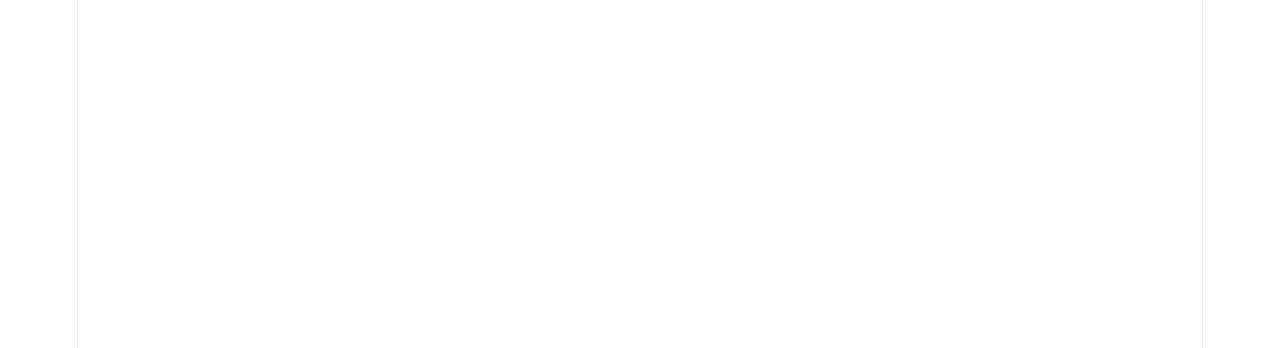
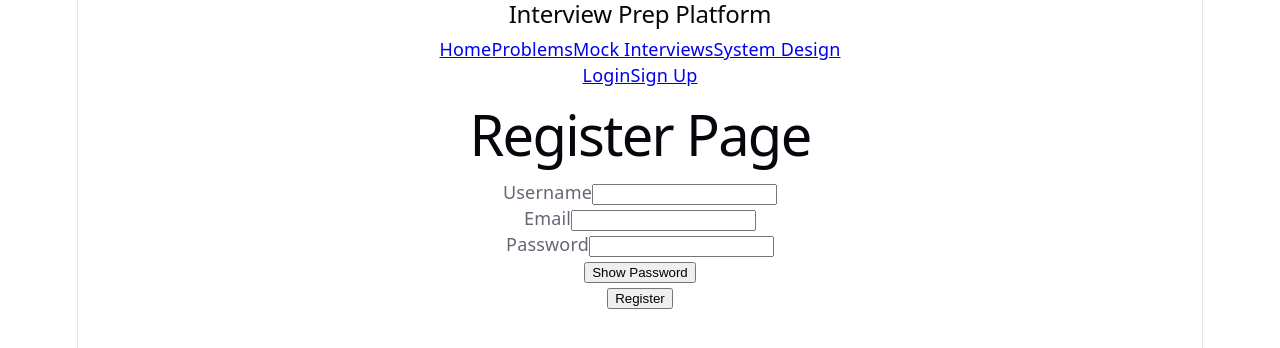
Before and after one commit to Ajaykumbhar/sde-interview-platform-frontend, a React (Vite) app: page /signup in a window 1280 px wide. Before the commit this address had no page. Shown: the top 348 px of the page. Built offline with nearby package versions, Linux system fonts and the light colour scheme.

Commit message:
Registration flow

```diff
--- /dev/null
+++ b/src/components/RegisterForm.tsx
@@ -0,0 +1,129 @@
+import { useState } from "react";
+import InputField from "./InputField";
+import Button from "./Button";
+import { registerUser } from "../services/authApi";
+import { useNavigate } from "react-router-dom";
+import { getErrorMessage } from "../utils/errorUtils";
+
+function RegisterForm() {
+  const [username, setUsername] = useState("");
+  const [usernameError, setUsernameError] = useState("");
+  const [email, setEmail] = useState("");
+  const [emailError, setEmailError] = useState("");
+  const [password, setPassword] = useState("");
+  const [passwordError, setPasswordError] = useState("");
+  const [showPassword, setShowPassword] = useState(false);
+  const [apiError, setApiError] = useState("");
+  const [loading, setLoading] = useState(false);
+  const navigate = useNavigate();
+  const handleSubmit = async (e: React.SyntheticEvent) => {
+    e.preventDefault();
+    setUsernameError("");
+    setEmailError("");
+    setPasswordError("");
+    setApiError("");
+    if (!username) {
+      setUsernameError("Username is required");
+      return;
+    }
+    if (username.length < 3) {
+      setUsernameError("Username must be at least 3 characters");
+      return;
+    }
+    if (!email) {
+      setEmailError("Email is required");
+      return;
+    }
+    const emailRegex = /^[^\s@]+@[^\s@]+\.[^\s@]+$/;
+    if (!emailRegex.test(email)) {
+      setEmailError("Enter a valid email");
+      return;
+    }
+    if (!password) {
+      setPasswordError("Password is required");
+      return;
+    }
+
+    if (password.length < 6) {
+      setPasswordError("Password must be at least 6 characters");
+      return;
+    }
+
+    try {
+      setLoading(true);
+      const response = await registerUser({
+        userName: username,
+        userEmail: email,
+        userPassword: password,
+      });
+      console.log("User registered successfully:", response.data);
+      navigate("/login", {
+        state: {
+          message: "Registration successful. Please login.",
+        },
+      });
+    } catch (err: unknown) {
+      console.error("Error registering user:", err);
+      setApiError(
+        getErrorMessage(err) || "Error registering user. Please try again.",
+      );
+    } finally {
+      setLoading(false);
+    }
+
+    // Handle form submission logic here
+  };
+  return (
+    <form onSubmit={handleSubmit} noValidate>
+      <div>
+        <InputField
+          label="Username"
+          type="text"
+          value={username}
+          onChange={(value) => {
+            setUsername(value);
+            setUsernameError("");
+            setApiError("");
+          }}
+        />
+        {usernameError && <p>{usernameError}</p>}
+      </div>
+      <div>
+        <InputField
+          label="Email"
+          type="email"
+          value={email}
+          onChange={(value) => {
+            setEmail(value);
+            setEmailError("");
+            setApiError("");
+          }}
+        />
+        {emailError && <p>{emailError}</p>}
+      </div>
+      <div>
+        <InputField
+          label="Password"
+          type={showPassword ? "text" : "password"}
+          value={password}
+          onChange={(value) => {
+            setPassword(value);
+            setPasswordError("");
+            setApiError("");
+          }}
+        />
+        {passwordError && <p>{passwordError}</p>}
+
+        <Button type="button" onClick={() => setShowPassword(!showPassword)}>
+          {showPassword ? "Hide" : "Show"} Password
+        </Button>
+        {apiError && <p>{apiError}</p>}
+      </div>
+      <Button type="submit" disabled={loading}>
+        {loading ? "Registering..." : "Register"}
+      </Button>
+    </form>
+  );
+}
+
+export default RegisterForm;
--- a/src/pages/auth/LoginPage.tsx
+++ b/src/pages/auth/LoginPage.tsx
@@ -1,10 +1,10 @@
-import LoginFrom from "../../components/LoginForm";
+import LoginForm from "../../components/LoginForm";
 
 function LoginPage() {
   return (
     <>
       <h1>Login Page</h1>
-      <LoginFrom />
+      <LoginForm />
     </>
   );
 }
--- /dev/null
+++ b/src/pages/auth/RegisterPage.tsx
@@ -0,0 +1,12 @@
+import RegisterForm from "../../components/RegisterForm";
+
+function RegisterPage() {
+  return (
+    <div>
+      <h1>Register Page</h1>
+      <RegisterForm />
+    </div>
+  );
+}
+
+export default RegisterPage;
--- a/src/routes/AppRoutes.tsx
+++ b/src/routes/AppRoutes.tsx
@@ -8,6 +8,7 @@
 import EditProblemsPage from "../pages/problems/EditProblemsPage";
 import ProblemDetailsPage from "../pages/problems/ProblemDetailsPage";
 import ProtectedRoute from "./ProtectedRoute";
+import RegisterPage from "../pages/auth/RegisterPage";
 
 function AppRoutes() {
   return (
@@ -27,6 +28,14 @@
           element={
             <MainLayout>
               <LoginPage />
+            </MainLayout>
+          }
+        />
+        <Route
+          path="/signup"
+          element={
+            <MainLayout>
+              <RegisterPage />
             </MainLayout>
           }
         />
--- a/src/routes/ProtectedRoute.tsx
+++ b/src/routes/ProtectedRoute.tsx
@@ -6,7 +6,7 @@
 
 function ProtectedRoute({ children }: Props) {
   const isAuthenticated = localStorage.getItem("isAuthenticated") === "true";
-
+  console.log("isAuthenticated:", isAuthenticated);
   if (!isAuthenticated) {
     return <Navigate to="/login" />;
   }
```
